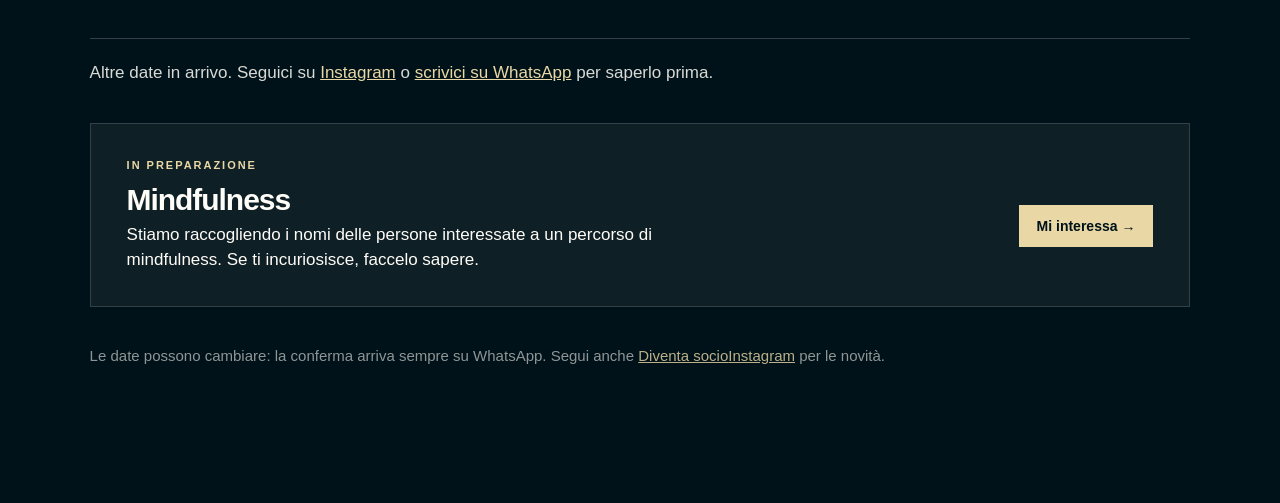
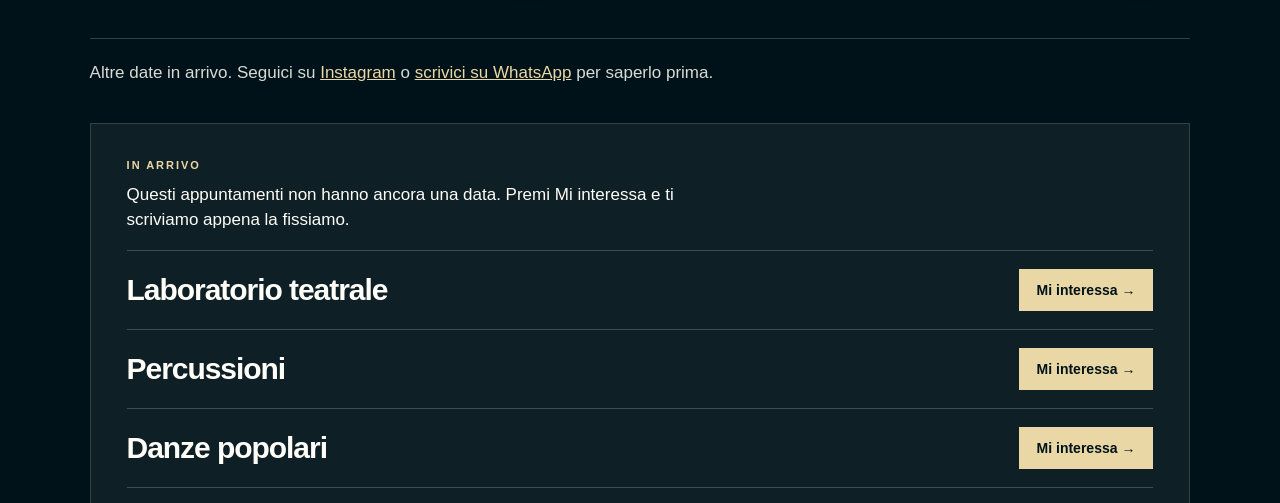
Before and after one commit to kalytainfo-star/kalyta, a plain HTML site: page calendario/index.html in a window 1280 px wide. Shown: the part 1010-1513 px from the top of the page. Drawn offline with Linux system fonts and the light colour scheme; no server answers.

Commit message:
Calendario: sezione In arrivo con teatro, percussioni, danze popolari; corretta nota con link attaccati; alt foto senza 'borgo'
Co-Authored-By: Claude Opus 5.5 <noreply@anthropic.com>
Claude-Session: https://claude.ai/code/session_01Y2z39kAAKxwcy3Up6mJMYb

```diff
--- a/calendario/index.html
+++ b/calendario/index.html
@@ -38,13 +38,29 @@
   </div>
   <div class="cal-filters" role="group" aria-label="Filtra per mese"></div>
   <div class="cal-months" aria-live="polite"></div>
-  <div class="cal-interest">
-    <p class="section-label">IN PREPARAZIONE</p>
-    <h3>Mindfulness</h3>
-    <p>Stiamo raccogliendo i nomi delle persone interessate a un percorso di mindfulness. Se ti incuriosisce, faccelo sapere.</p>
-    <a class="cal-book" href="https://wa.me/393501795131?text=Ciao%20Kalyta%2C%20mi%20interessa%20il%20percorso%20di%20mindfulness." target="_blank" rel="noopener">Mi interessa →</a>
+  <div class="cal-interest" id="in-arrivo">
+    <p class="section-label">IN ARRIVO</p>
+    <p class="soon-intro">Questi appuntamenti non hanno ancora una data. Premi Mi interessa e ti scriviamo appena la fissiamo.</p>
+    <div class="soon-list">
+    <article class="soon-item">
+      <div><h3>Laboratorio teatrale</h3></div>
+      <a class="cal-book" href="https://wa.me/393501795131?text=Ciao%20Kalyta%2C%20mi%20interessa%20il%20laboratorio%20teatrale%3A%20avvisatemi%20quando%20esce%20la%20data." target="_blank" rel="noopener">Mi interessa →</a>
+    </article>
+    <article class="soon-item">
+      <div><h3>Percussioni</h3></div>
+      <a class="cal-book" href="https://wa.me/393501795131?text=Ciao%20Kalyta%2C%20mi%20interessano%20le%20percussioni%3A%20avvisatemi%20quando%20esce%20la%20data." target="_blank" rel="noopener">Mi interessa →</a>
+    </article>
+    <article class="soon-item">
+      <div><h3>Danze popolari</h3></div>
+      <a class="cal-book" href="https://wa.me/393501795131?text=Ciao%20Kalyta%2C%20mi%20interessano%20le%20danze%20popolari%3A%20avvisatemi%20quando%20esce%20la%20data." target="_blank" rel="noopener">Mi interessa →</a>
+    </article>
+    <article class="soon-item">
+      <div><h3>Mindfulness</h3><p>Stiamo raccogliendo i nomi delle persone interessate a un percorso di mindfulness.</p></div>
+      <a class="cal-book" href="https://wa.me/393501795131?text=Ciao%20Kalyta%2C%20mi%20interessa%20il%20percorso%20di%20mindfulness." target="_blank" rel="noopener">Mi interessa →</a>
+    </article>
+    </div>
   </div>
-  <p class="cal-note">Le date possono cambiare: la conferma arriva sempre su WhatsApp. Segui anche <a href="https://portalesoci.it/iscrizioni-associazione-smart/kalyta-aps/" target="_blank" rel="noopener">Diventa socio</a><a href="https://www.instagram.com/kalyta.official_/">Instagram</a> per le novità.</p>
+  <p class="cal-note">Le date possono cambiare: la conferma arriva sempre su WhatsApp. Segui <a href="https://www.instagram.com/kalyta.official_/">Instagram</a> per le novità. Per gli appuntamenti riservati ai soci puoi <a href="https://portalesoci.it/iscrizioni-associazione-smart/kalyta-aps/" target="_blank" rel="noopener">diventare socio</a>.</p>
 </section>
 </main>
 
--- a/style.css
+++ b/style.css
@@ -426,3 +426,13 @@ footer{flex-wrap:wrap;gap:24px 40px}
 .fs-actions{display:flex;gap:24px;align-items:center;flex-wrap:wrap;margin-top:10px}
 @media(max-width:1000px){.fs-who-grid{grid-template-columns:1fr 1fr}}
 @media(max-width:800px){.fs-hero{padding:60px 22px 40px}.fs-hero h1{margin:22px 0 40px}.fs-hero-foot{display:block}.fs-hero-foot p{font-size:18px;margin-bottom:24px}.fs-cases-grid,.fs-lab,.fs-how,.fs-who-grid{grid-template-columns:1fr;gap:0}.fs-cases article+article{border-top:1px solid #00121955}.fs-lab{gap:24px}.fs-lab img{aspect-ratio:4/3}.fs-lab dl div{grid-template-columns:110px 1fr}.fs-who-grid article{padding:20px 0;border-bottom:1px solid #ffffff33}.fs-how h2{margin-bottom:30px}}
+
+/* In arrivo: appuntamenti senza data */
+.cal-interest{display:block}
+.cal-interest .soon-intro{margin:10px 0 18px!important;font-size:17px;line-height:1.45;max-width:620px}
+.soon-list{display:grid;border-top:1px solid #fffdf733}
+.soon-item{display:flex;justify-content:space-between;align-items:center;gap:24px;padding:18px 0;border-bottom:1px solid #fffdf733}
+.soon-item h3{font-size:30px;letter-spacing:-.035em;margin:0}
+.soon-item p{margin:6px 0 0;font-size:16px;line-height:1.45;max-width:560px;opacity:.85}
+.soon-item .cal-book{flex:none}
+@media(max-width:800px){.soon-item{display:block}.soon-item h3{font-size:26px}.soon-item .cal-book{display:inline-block;margin-top:12px}}
```
Also changed, not shown: index.html (+1 -1 lines).
